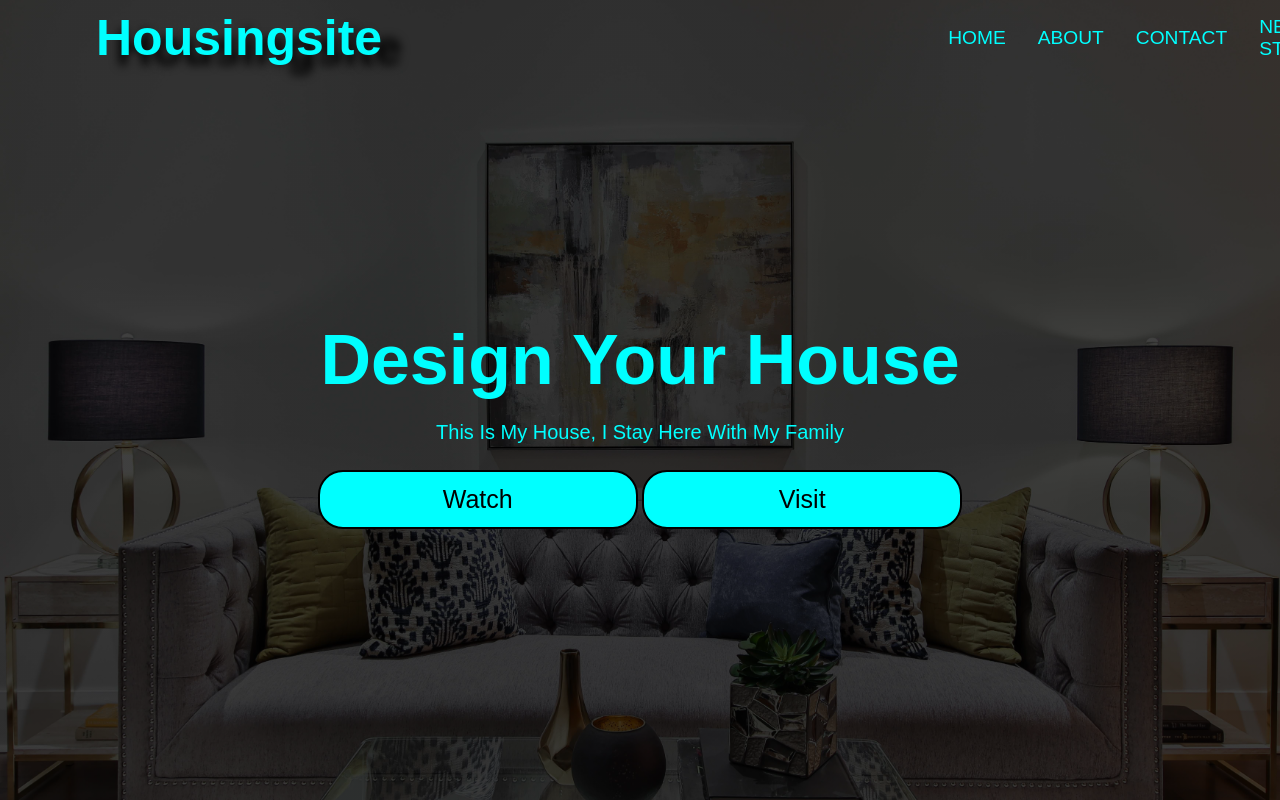
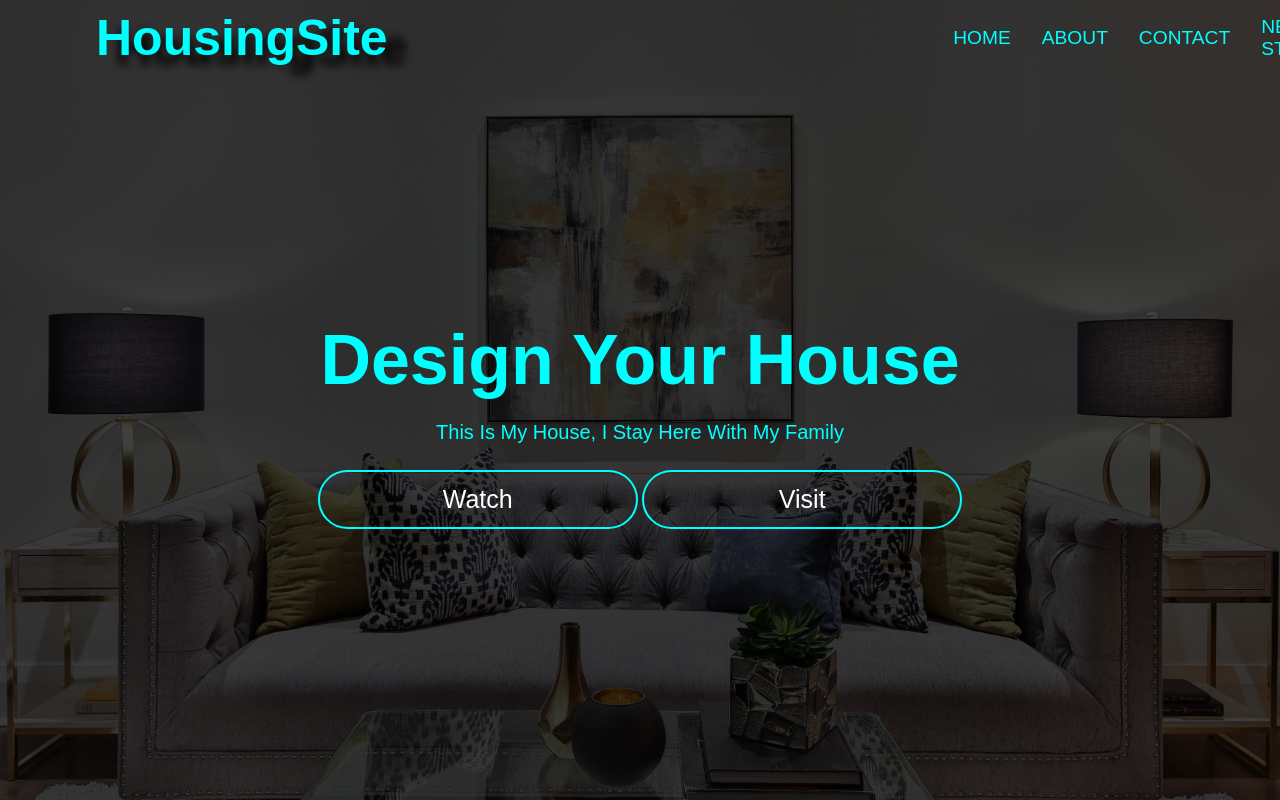
Before and after one commit to LateStar22/HTML-CSS-P2, a plain HTML site: page index.html in a window 1280 px wide. Shown: the top 800 px of the page. Drawn offline with Linux system fonts and the light colour scheme.

Commit message:
second change-added rotating affect

```diff
--- a/index.html
+++ b/index.html
@@ -10,7 +10,7 @@
 <body>
     <section class="mainsection">
         <div class="navbar">
-            <h1>housingsite</h1>
+            <h1>housingSite</h1>
             <a href="#">Home</a>
             <a href="#">About</a>
             <a href="#">Contact</a>
@@ -20,8 +20,8 @@
         <div class="content">
             <h1>Design Your House</h1>
             <p>This is my house, i stay here with my family</p>
-            <button type="button"> Watch</button>
-            <button type="button"> Visit</button>
+            <button type="button"><span></span> Watch</button>
+            <button type="button"><span></span> Visit</button>
         </div>
     </section>
 </body>
--- a/styles.css
+++ b/styles.css
@@ -12,8 +12,14 @@
     height: 100vh;
     background-image:linear-gradient(rgba(0, 0, 0, 0.75),rgba(0, 0, 0, 0.75)),url("images/background.jpg");
     background-size: cover;
-    background-position: center;
+    background-position: bottom;
+    transition: all 0.6s;
 }
+
+.mainsection:hover{
+    transform: rotate(360deg);
+}
+
 
 .navbar{
     width: 85%;
@@ -34,7 +40,7 @@
     font-size: larger;
     font-weight: 400;
     margin: 15px;
-    padding: 1px;
+    padding: 0.5px;
     text-transform: uppercase;
     position: relative;
 }
@@ -43,6 +49,7 @@
     margin-right: 550px;
 }
 
+/* ----------To insert a line under links---- */
 .navbar a::after{
     content: '';
     height: 3px;
@@ -53,7 +60,7 @@
     top: 40px;
     transition: all 0.5s;
 }
-
+/* ----------------------------------- */
 .navbar a:hover::after{
     width: 100%;
 }
@@ -82,20 +89,38 @@
 .content button{
     width: 25%;
     font-size: 25px;
-    color: black;
+    color: #fff;
     padding: 1%;
     margin-top: 25px;;
-    border-radius: 25px;
-    border: 2px solid black;
-    background-color: aqua;
-    transition: all 0.5s;
+    border-radius: 100px;
+    background: transparent;
+    border: 2px solid aqua;
     cursor: pointer;
+    position: relative;
+    overflow: hidden;
+    z-index: 1;
 }
 
-.content button:hover{
-    background-color: white;
+ .content span{
+    background-color: aqua;
+    height: 100%;
+    border-radius: 25px;
+    position: absolute;
+    width: 0%;
+    left: 0;
+    bottom: 0;
+    transition: all 0.5s;
+    z-index: -1;
 }
 
+button:hover span{
+    width: 100%;
+}
+
+button:hover{
+    border: none;
+}
+/* -----------Responsive Code------------- */
 @media (max-width : 800px)
 {
     .navbar{
```
